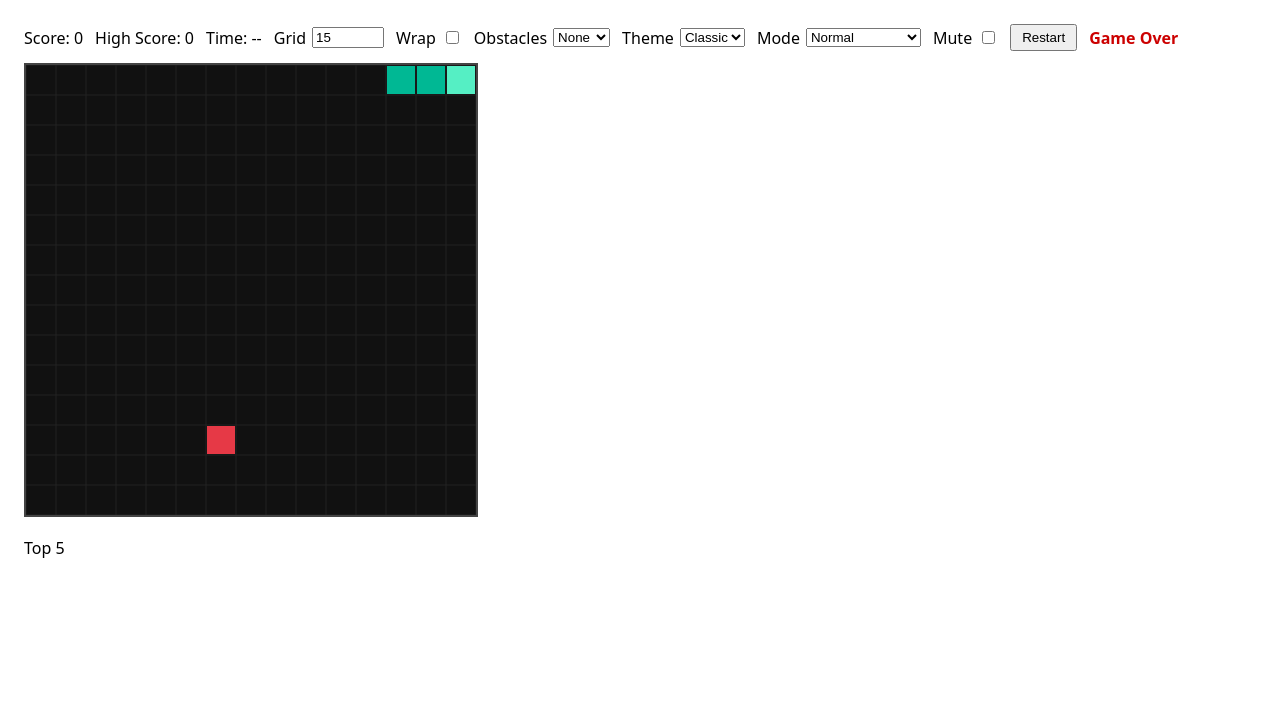
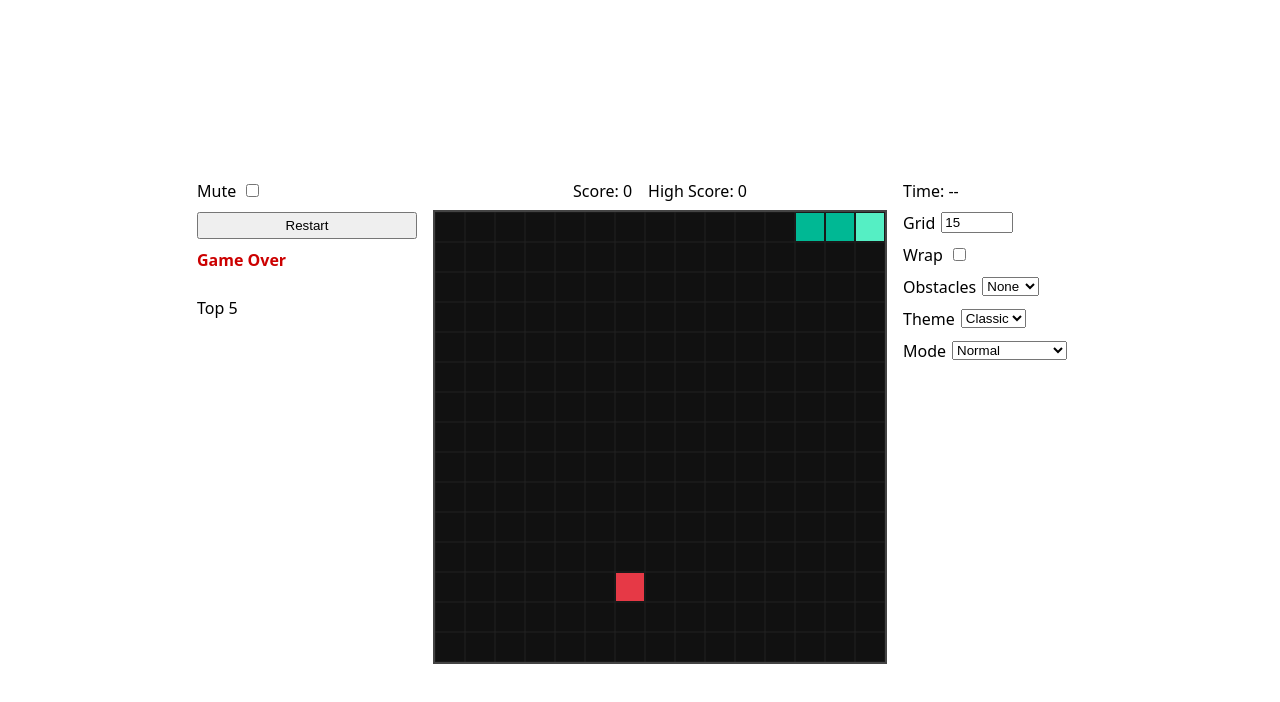
Before and after one commit to tkmasi90/cursor-snake-test, a plain HTML site: page index.html in a window 1280 px wide. Drawn offline with Linux system fonts and the light colour scheme.

Commit message:
Rearrange UI panels around play area
Swaps side panels and moves Top 5 under the right panel controls.

```diff
--- a/index.html
+++ b/index.html
@@ -10,16 +10,31 @@
       }
       body {
         font-family: system-ui, -apple-system, Segoe UI, Roboto, Arial, sans-serif;
-        margin: 24px;
+        margin: 0;
+        min-height: 100vh;
         display: grid;
         gap: 12px;
-        justify-items: start;
+        padding: 24px;
+        justify-items: center;
+        align-content: center;
       }
-      .toolbar {
+      .layout {
+        display: grid;
+        grid-template-columns: minmax(160px, 220px) auto minmax(120px, 180px);
+        gap: 16px;
+        align-items: center;
+      }
+      .panel {
         display: flex;
-        flex-wrap: wrap;
-        gap: 12px;
-        align-items: center;
+        flex-direction: column;
+        gap: 10px;
+        align-self: start;
+      }
+      .topbar {
+        display: flex;
+        gap: 16px;
+        justify-content: center;
+        margin-bottom: 8px;
       }
       label {
         display: inline-flex;
@@ -41,7 +56,8 @@
         display: none;
       }
       .scoreboard {
-        margin-top: 8px;
+        margin-top: 16px;
+        text-align: left;
       }
       .scoreboard ol {
         margin: 4px 0 0 18px;
@@ -56,9 +72,27 @@
     </style>
   </head>
   <body>
-    <div class="toolbar">
+    <div class="layout">
+      <div class="panel">
+        <label>
+          Mute
+          <input id="mute" type="checkbox" />
+        </label>
+        <button id="restartBtn">Restart</button>
+        <div id="gameOver">Game Over</div>
+        <div class="scoreboard">
+          <div>Top 5</div>
+          <ol id="scores"></ol>
+        </div>
+      </div>
+      <div>
+        <div class="topbar">
           <div>Score: <span id="score">0</span></div>
           <div>High Score: <span id="highScore">0</span></div>
+        </div>
+        <canvas id="game" width="450" height="450" aria-label="Snake game"></canvas>
+      </div>
+      <div class="panel">
         <div>Time: <span id="timer">--</span></div>
         <div id="paused">Paused</div>
         <label>
@@ -92,17 +126,7 @@
             <option value="time">Time Trial (60s)</option>
           </select>
         </label>
-      <label>
-        Mute
-        <input id="mute" type="checkbox" />
-      </label>
-      <button id="restartBtn">Restart</button>
-      <div id="gameOver">Game Over</div>
       </div>
-    <canvas id="game" width="450" height="450" aria-label="Snake game"></canvas>
-    <div class="scoreboard">
-      <div>Top 5</div>
-      <ol id="scores"></ol>
     </div>
 
     <script>
```
Lines whose indentation alone changed are shown as unchanged.
